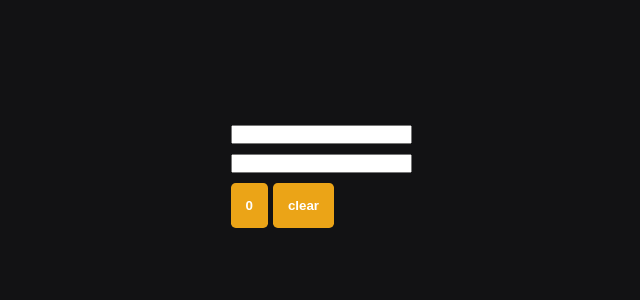
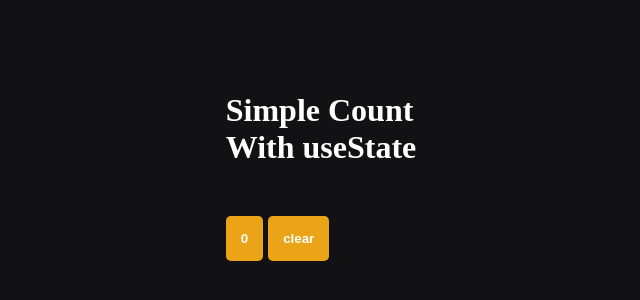
Before and after one commit to ZaninDe/react-basics-concepts, a React (Create React App) app: page / in a window 1280 px wide. Shown: the part 224-524 px from the top of the page, without its empty margins (319-959 px from the left). Built offline with nearby package versions, Linux system fonts and the light colour scheme.

Commit message:
remove input and add h1 description

```diff
--- a/src/components/Button/index.js
+++ b/src/components/Button/index.js
@@ -13,8 +13,7 @@ export const Button = () => {
   return (
     <>
 
-      <input id="value" type="text" />
-      <input id="password" type="password" />
+    <h1>Simple Count <br/>With useState</h1>
 
       <div>
         <button
--- a/src/components/Button/styles.css
+++ b/src/components/Button/styles.css
@@ -8,10 +8,6 @@
   border-radius: 0.3rem;
 }
 
-
-
-input {
-  color: black;
-  margin-bottom: 10px;
-  display: flex;
+h1 {
+  margin-bottom: 50px;
 }
```
